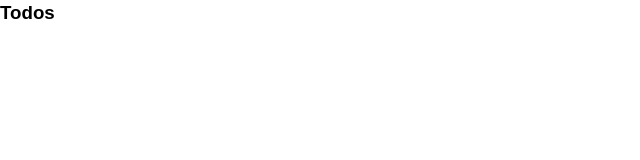
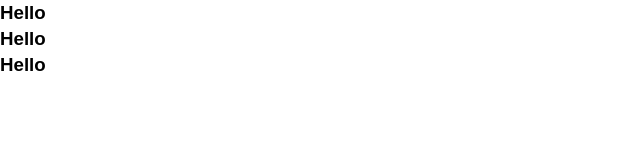
Before and after one commit to MrDroid17/TodoApp-With-React, a React (Create React App) app: page / in a window 1280 px wide. Shown: the top 160 px of the page, without its empty margins (0-640 px from the left). Built offline with nearby package versions, Linux system fonts and the light colour scheme.

Commit message:
Adding state and props

```diff
--- a/src/App.js
+++ b/src/App.js
@@ -1,13 +1,35 @@
-import React from 'react';
+import React, {Component} from 'react';
 import './App.css';
 import Todos from './components/Todos'
 
-function App() {
-  return (
-    <div className="App">
-     <Todos />
-    </div>
-  );
+class App extends Component {
+  state = {
+    todos: [
+      {
+        id: 1,
+        title: 'Do React Poc.',
+        completed: true
+      },
+      {
+        id: 2,
+        title: 'Do C Sharp language',
+        completed: false
+      },
+      {
+        id: 1,
+        title: 'Go for the swimming',
+        completed: true
+      },
+    ]
+  }
+  render(){
+    console.log(this.state.todos);
+    return (
+      <div className="App">
+       <Todos todos={this.state.todos}/>
+      </div>
+    );
+  }
 }
 
 export default App;
--- /dev/null
+++ b/src/components/TodoItem.js
@@ -0,0 +1,13 @@
+import React, { Component } from 'react'
+
+export class TodoItem extends Component {
+  render() {
+    return (
+      <div>
+        <h3>Hello</h3>
+      </div>
+    )
+  }
+}
+
+export default TodoItem
--- a/src/components/Todos.js
+++ b/src/components/Todos.js
@@ -1,12 +1,14 @@
-import React from 'react';
+import React, {Component} from 'react';
 import '../App.css';
+import TodoItem from './TodoItem';
 
-function Todos() {
-  return (
-    <div className="App">
-     <h3>Todos</h3>
-    </div>
-  );
+class Todos extends Component {
+  render() {
+
+    return this.props.todos.map((todo) => (
+      <TodoItem />
+    ));
+  }
 }
 
 export default Todos;
```
